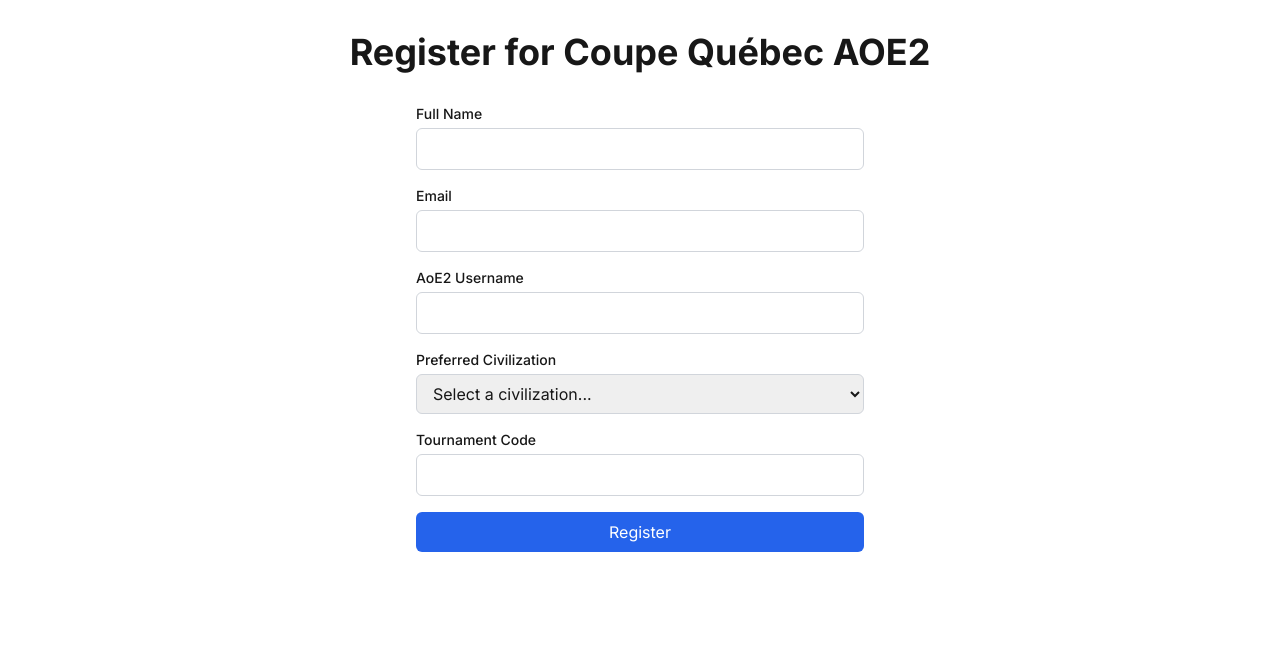
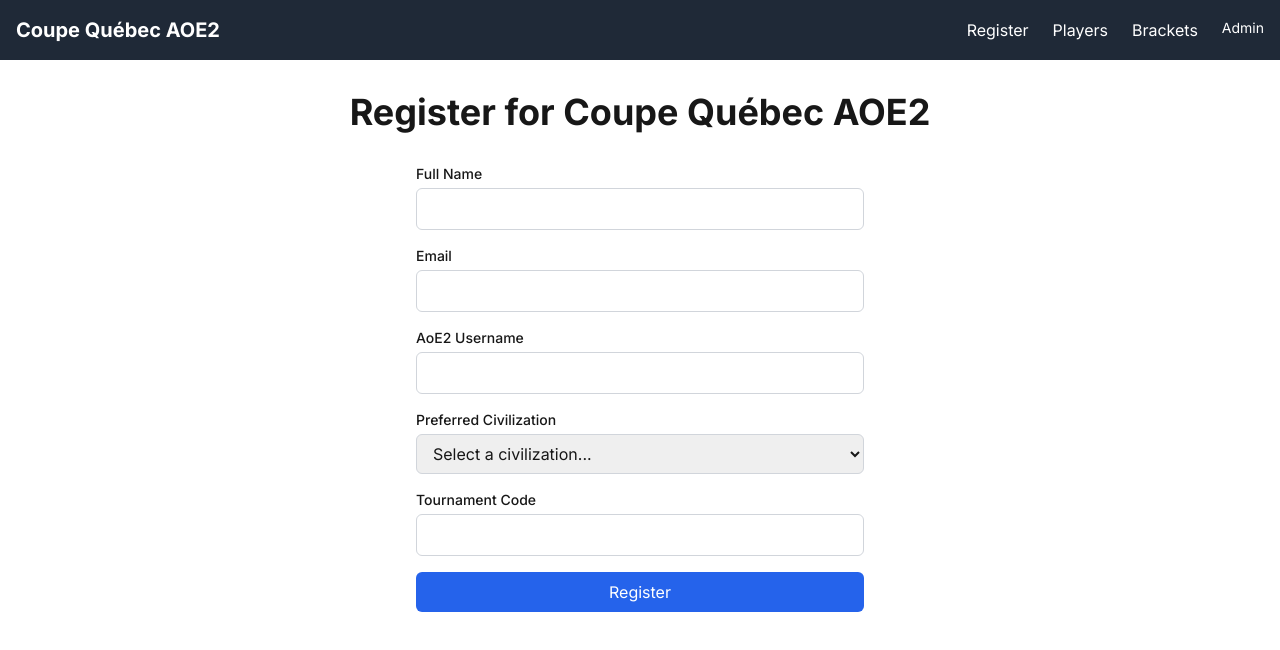
Before and after one commit to charlesfaubert44-wq/aoetournaments, a Next.js app: page /register in a window 1280 px wide. Shown: the top 650 px of the page. Built offline with nearby package versions, Linux system fonts and the light colour scheme.

Commit message:
feat: add landing page and navigation

```diff
--- a/app/layout.tsx
+++ b/app/layout.tsx
@@ -1,12 +1,13 @@
 import type { Metadata } from "next";
 import { Inter } from "next/font/google";
 import "./globals.css";
+import Navigation from "@/components/Navigation";
 
 const inter = Inter({ subsets: ["latin"] });
 
 export const metadata: Metadata = {
-  title: "Create Next App",
-  description: "Generated by create next app",
+  title: "Coupe Québec AOE2",
+  description: "Age of Empires 2 Tournament - 20 Player Competition",
 };
 
 export default function RootLayout({
@@ -16,7 +17,10 @@
 }>) {
   return (
     <html lang="en">
-      <body className={inter.className}>{children}</body>
+      <body className={inter.className}>
+        <Navigation />
+        {children}
+      </body>
     </html>
   );
 }
--- a/app/page.tsx
+++ b/app/page.tsx
@@ -1,9 +1,85 @@
-export default function Home() {
+import Link from 'next/link';
+import { getDatabase } from '@/lib/db';
+
+export const dynamic = 'force-dynamic';
+
+export default function HomePage() {
+  const db = getDatabase();
+  const playerCount = db.prepare('SELECT COUNT(*) as count FROM players').get() as { count: number };
+
   return (
-    <div className="grid grid-rows-[20px_1fr_20px] items-center justify-items-center min-h-screen p-8 pb-20 gap-16 sm:p-20 font-[family-name:var(--font-geist-sans)]">
-      <main className="flex flex-col gap-8 row-start-2 items-center sm:items-start">
-        <h1 className="text-4xl font-bold">Welcome to Next.js!</h1>
-      </main>
-    </div>
+    <main className="container mx-auto px-4">
+      <section className="py-20 text-center">
+        <h1 className="text-6xl font-bold mb-4 text-gray-900">
+          Coupe Québec AOE2
+        </h1>
+        <p className="text-2xl text-gray-600 mb-8">
+          Age of Empires 2 Tournament
+        </p>
+        <p className="text-lg text-gray-700 mb-12 max-w-2xl mx-auto">
+          Join us for an epic 20-player single-elimination tournament!
+          Reunite with old friends and compete for glory in the ultimate
+          Age of Empires 2 showdown.
+        </p>
+
+        <div className="flex gap-4 justify-center mb-12">
+          <Link
+            href="/register"
+            className="px-8 py-4 bg-blue-600 text-white text-lg font-semibold rounded-lg hover:bg-blue-700"
+          >
+            Register Now
+          </Link>
+          <Link
+            href="/brackets"
+            className="px-8 py-4 bg-gray-600 text-white text-lg font-semibold rounded-lg hover:bg-gray-700"
+          >
+            View Brackets
+          </Link>
+        </div>
+
+        <div className="text-xl font-semibold">
+          <span className="text-blue-600">{playerCount.count}</span> / 20 Players Registered
+        </div>
+      </section>
+
+      <section className="py-12 bg-gray-50 -mx-4 px-4">
+        <div className="max-w-4xl mx-auto">
+          <h2 className="text-3xl font-bold text-center mb-8">Tournament Format</h2>
+          <div className="grid md:grid-cols-3 gap-6">
+            <div className="bg-white p-6 rounded-lg shadow">
+              <h3 className="text-xl font-semibold mb-2">Single Elimination</h3>
+              <p className="text-gray-600">
+                Classic bracket format with 20 players. Top 4 seeds receive first-round byes.
+              </p>
+            </div>
+            <div className="bg-white p-6 rounded-lg shadow">
+              <h3 className="text-xl font-semibold mb-2">5 Rounds</h3>
+              <p className="text-gray-600">
+                From Round of 16 to Championship. Every match counts!
+              </p>
+            </div>
+            <div className="bg-white p-6 rounded-lg shadow">
+              <h3 className="text-xl font-semibold mb-2">Friendly Competition</h3>
+              <p className="text-gray-600">
+                Casual tournament for friends. Focus on fun and nostalgia!
+              </p>
+            </div>
+          </div>
+        </div>
+      </section>
+
+      <section className="py-12 text-center">
+        <h2 className="text-3xl font-bold mb-4">Ready to Play?</h2>
+        <p className="text-gray-600 mb-6">
+          Registration is open! Secure your spot in the tournament.
+        </p>
+        <Link
+          href="/register"
+          className="inline-block px-8 py-4 bg-green-600 text-white text-lg font-semibold rounded-lg hover:bg-green-700"
+        >
+          Register for Coupe Québec AOE2
+        </Link>
+      </section>
+    </main>
   );
 }
--- /dev/null
+++ b/components/Navigation.tsx
@@ -0,0 +1,29 @@
+import Link from 'next/link';
+
+export default function Navigation() {
+  return (
+    <nav className="bg-gray-800 text-white">
+      <div className="container mx-auto px-4 py-4">
+        <div className="flex items-center justify-between">
+          <Link href="/" className="text-xl font-bold">
+            Coupe Québec AOE2
+          </Link>
+          <div className="flex gap-6">
+            <Link href="/register" className="hover:text-gray-300">
+              Register
+            </Link>
+            <Link href="/players" className="hover:text-gray-300">
+              Players
+            </Link>
+            <Link href="/brackets" className="hover:text-gray-300">
+              Brackets
+            </Link>
+            <Link href="/admin" className="hover:text-gray-300 text-sm">
+              Admin
+            </Link>
+          </div>
+        </div>
+      </div>
+    </nav>
+  );
+}
```
